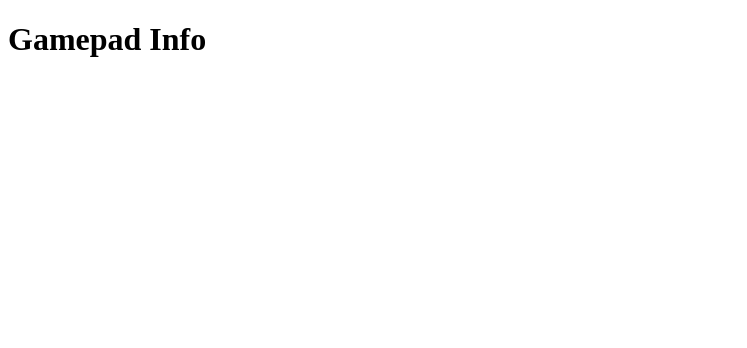
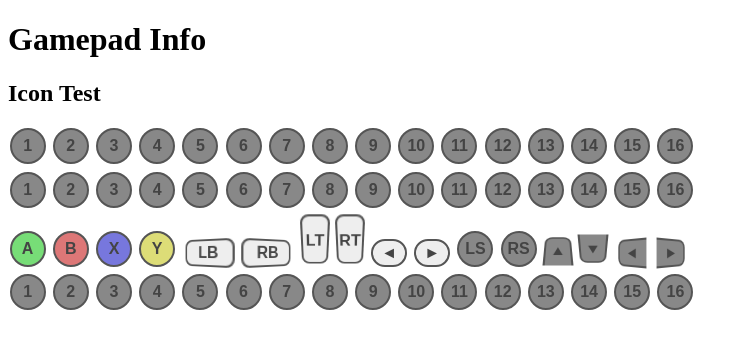
Before and after one commit to imclab/gamepad-info, a website: page public/index.html in a window 1280 px wide. Shown: the whole page, without its empty margins (0-747 px from the left). Drawn offline with Linux system fonts and the light colour scheme.

Commit message:
Got all xbox icons, simple button press recognition

```diff
--- /dev/null
+++ b/public/gamepad.css
@@ -0,0 +1,157 @@
+.gamepad-icons b {
+    font-family: arial;
+    display: inline-block;
+    color: #444;
+    border: 2px solid #555;
+    background-color: #888;
+    width: 2em;
+    height: 2em;
+    border-radius: 2em;
+    margin: 0.1em;
+    position: relative;
+}
+
+.gamepad-icons b:before {
+    display: block;
+    width: 2em;
+    position: absolute;
+    content: attr(data-id);
+    text-align: center;
+    line-height: 2em;
+}
+
+.gamepad-icons b.pressed:before {
+    color: #fff;
+}
+
+/* XBox contoller buttons */
+.gamepad-icons.xbox b[data-id="1"] { background-color: #7D7; }
+.gamepad-icons.xbox b[data-id="1"]:before { content: "A"; }
+
+.gamepad-icons.xbox b[data-id="2"] { background-color: #D77; }
+.gamepad-icons.xbox b[data-id="2"]:before { content: "B"; }
+
+.gamepad-icons.xbox b[data-id="3"] { background-color: #77D; }
+.gamepad-icons.xbox b[data-id="3"]:before { content: "X"; }
+
+.gamepad-icons.xbox b[data-id="4"] { background-color: #DD7; }
+.gamepad-icons.xbox b[data-id="4"]:before { content: "Y"; }
+
+.gamepad-icons.xbox b[data-id="5"] {
+    background-color: #EEE;
+    border-radius: 0.5em;
+    width: 3em;
+    height: 1.5em;
+    -webkit-transform: perspective(100) rotateY(-20deg);
+}
+.gamepad-icons.xbox b[data-id="5"]:before {
+    content: "LB";
+    width: 3em;
+    line-height: 1.5em;
+}
+
+.gamepad-icons.xbox b[data-id="6"] {
+    background-color: #EEE;
+    border-radius: 0.5em;
+    width: 3em;
+    height: 1.5em;
+    -webkit-transform: perspective(100) rotateY(20deg);
+}
+.gamepad-icons.xbox b[data-id="6"]:before {
+    content: "RB";
+    width: 3em;
+    line-height: 1.5em;
+}
+
+.gamepad-icons.xbox b[data-id="7"] {
+    background-color: #EEE;
+    border-radius: 0.5em;
+    width: 1.5em;
+    height: 3em;
+    -webkit-transform: perspective(100) rotateX(-20deg);
+}
+.gamepad-icons.xbox b[data-id="7"]:before {
+    content: "LT";
+    width: 1.5em;
+    line-height: 3em;
+}
+.gamepad-icons.xbox b[data-id="8"] {
+    background-color: #EEE;
+    border-radius: 0.5em;
+    width: 1.5em;
+    height: 3em;
+    -webkit-transform: perspective(100) rotateX(-20deg);
+}
+.gamepad-icons.xbox b[data-id="8"]:before {
+    content: "RT";
+    width: 1.5em;
+    line-height: 3em;
+}
+
+.gamepad-icons.xbox b[data-id="9"],
+.gamepad-icons.xbox b[data-id="10"] {
+    background-color: #EEE;
+    height: 1.5em;
+}
+.gamepad-icons.xbox b[data-id="9"]:before {
+    content: "◄";
+    line-height: 1.5em;
+}
+.gamepad-icons.xbox b[data-id="10"]:before {
+    content: "►";
+    line-height: 1.5em;
+}
+
+.gamepad-icons.xbox b[data-id="11"] { background-color: #888; }
+.gamepad-icons.xbox b[data-id="11"]:before { content: "LS"; }
+
+.gamepad-icons.xbox b[data-id="12"] { background-color: #888; }
+.gamepad-icons.xbox b[data-id="12"]:before { content: "RS"; }
+
+.gamepad-icons.xbox b[data-id="13"] {
+    background-color: #888;
+    border-radius: 0.5em 0.5em 0 0;
+    -webkit-transform: perspective(100) rotateX(35deg);
+    border-bottom: 0;
+    width: 1.5em;
+}
+.gamepad-icons.xbox b[data-id="13"]:before {
+    content: "▲";
+    width: 1.5em;
+}
+
+.gamepad-icons.xbox b[data-id="14"] {
+    background-color: #888;
+    border-radius: 0 0 0.5em 0.5em;
+    -webkit-transform: perspective(100) rotateX(-35deg);
+    border-top: 0;
+    width: 1.5em;
+}
+.gamepad-icons.xbox b[data-id="14"]:before {
+    content: "▼";
+    width: 1.5em;
+}
+
+.gamepad-icons.xbox b[data-id="15"] {
+    background-color: #888;
+    border-radius: 0.5em 0 0 0.5em;
+    -webkit-transform: perspective(100) rotateY(-35deg);
+    border-right: 0;
+    height: 1.5em;
+}
+.gamepad-icons.xbox b[data-id="15"]:before {
+    content: "◄";
+    line-height: 1.5em;
+}
+
+.gamepad-icons.xbox b[data-id="16"] {
+    background-color: #888;
+    border-radius: 0 0.5em 0.5em 0;
+    -webkit-transform: perspective(100) rotateY(35deg);
+    border-left: 0;
+    height: 1.5em;
+}
+.gamepad-icons.xbox b[data-id="16"]:before {
+    content: "►";
+    line-height: 1.5em;
+}
--- a/public/index.html
+++ b/public/index.html
@@ -27,8 +27,144 @@ SOFTWARE, EVEN IF ADVISED OF THE POSSIBILITY OF SUCH DAMAGE.
 <html>
     <head>
         <title>Gamepad Info</title>
+
+        <link href="gamepad.css" rel="stylesheet" type="text/css" />
     </head>
     <body>
         <h1>Gamepad Info</h1>
+
+        <h2>Icon Test</h2>
+        <div class="gamepad-icons">
+            <b data-id="1"></b>
+            <b data-id="2"></b>
+            <b data-id="3"></b>
+            <b data-id="4"></b>
+            <b data-id="5"></b>
+            <b data-id="6"></b>
+            <b data-id="7"></b>
+            <b data-id="8"></b>
+            <b data-id="9"></b>
+            <b data-id="10"></b>
+            <b data-id="11"></b>
+            <b data-id="12"></b>
+            <b data-id="13"></b>
+            <b data-id="14"></b>
+            <b data-id="15"></b>
+            <b data-id="16"></b>
+        </div>
+
+        <div class="gamepad-icons standard">
+            <b data-id="1"></b>
+            <b data-id="2"></b>
+            <b data-id="3"></b>
+            <b data-id="4"></b>
+            <b data-id="5"></b>
+            <b data-id="6"></b>
+            <b data-id="7"></b>
+            <b data-id="8"></b>
+            <b data-id="9"></b>
+            <b data-id="10"></b>
+            <b data-id="11"></b>
+            <b data-id="12"></b>
+            <b data-id="13"></b>
+            <b data-id="14"></b>
+            <b data-id="15"></b>
+            <b data-id="16"></b>
+        </div>
+
+        <div class="gamepad-icons xbox">
+            <b data-id="1"></b>
+            <b data-id="2"></b>
+            <b data-id="3"></b>
+            <b data-id="4"></b>
+            <b data-id="5"></b>
+            <b data-id="6"></b>
+            <b data-id="7"></b>
+            <b data-id="8"></b>
+            <b data-id="9"></b>
+            <b data-id="10"></b>
+            <b data-id="11"></b>
+            <b data-id="12"></b>
+            <b data-id="13"></b>
+            <b data-id="14"></b>
+            <b data-id="15"></b>
+            <b data-id="16"></b>
+        </div>
+
+        <div class="gamepad-icons playstation">
+            <b data-id="1"></b>
+            <b data-id="2"></b>
+            <b data-id="3"></b>
+            <b data-id="4"></b>
+            <b data-id="5"></b>
+            <b data-id="6"></b>
+            <b data-id="7"></b>
+            <b data-id="8"></b>
+            <b data-id="9"></b>
+            <b data-id="10"></b>
+            <b data-id="11"></b>
+            <b data-id="12"></b>
+            <b data-id="13"></b>
+            <b data-id="14"></b>
+            <b data-id="15"></b>
+            <b data-id="16"></b>
+        </div>
+
+        <script>
+var gamepadSupported = true;
+if(!navigator.getGamepads) {
+    navigator.getGamepads = (function() {
+        // These are the functions that match the spec, and should be preferred
+        if("webkitGetGamepads" in navigator) {
+            return navigator.webkitGetGamepads;
+        }
+        if("mozGetGamepads" in navigator) {
+            return navigator.mozGetGamepads;
+        }
+
+        // Older property-based methods
+        if("webkitGamepads" in navigator) {
+            return function() { return navigator.webkitGamepads; };
+        }
+        if("mozGamepads" in navigator) {
+            return function() { return navigator.mozGamepads; };
+        }
+
+        // Not supported, return empty array
+        gamepadSupported = false;
+        var gamepads = [];
+        return function() { return gamepads; };
+    })();
+}
+
+if(!gamepadSupported) {
+    //TODO: Display unsupported message
+}
+
+function update() {
+    var gamepads = navigator.getGamepads();
+    for(var i = 0; i < gamepads.length; ++i) {
+        var gamepad = gamepads[i];
+        if(!gamepad) { continue; }
+
+        for(var j = 0; j < gamepad.buttons.length; ++j) {
+            var elements = document.querySelectorAll("b[data-id='" + (j+1) + "']");
+            var value = gamepad.buttons[j];
+            if(value) {
+                for(var k = 0; k < elements.length; ++k) {
+                    elements[k].classList.add("pressed");
+                }
+            } else {
+                for(var k = 0; k < elements.length; ++k) {
+                    elements[k].classList.remove("pressed");
+                }
+            }
+        }
+    }
+    webkitRequestAnimationFrame(update);
+}
+
+webkitRequestAnimationFrame(update);
+        </script>
     </body>
 </html>
```
Also changed, not shown: public/gamepad.js (added).
